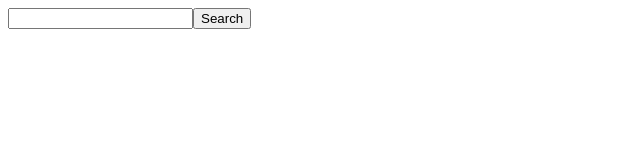
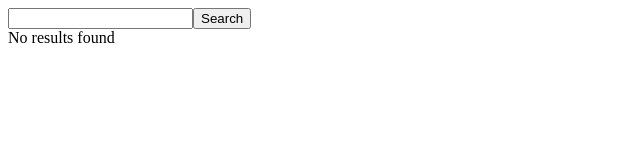
Before and after one commit to smarthjaswal/Movies-Search-Project---React-Basic-CSS-styling-Children-prop-Concept-of-Compo---mn9zvvpa3scd, a React app: page / in a window 1280 px wide. Shown: the top 160 px of the page, without its empty margins (0-640 px from the left). Built offline with nearby package versions, Linux system fonts and the light colour scheme.

Commit message:
Update App.js

```diff
--- a/src/components/App.js
+++ b/src/components/App.js
@@ -1,20 +1,22 @@
 import React, { useState } from "react";
 import "../styles/App.css";
-import { movies } from "../src/utils/movieList";
+import { movies } from "../utils/movieList";
 
 const App = () => {
   const [inputValue, setInputValue] = useState("");
-    const [results, setResult] = useState(null);
+  const [results, setResults] = useState([]);
+
   function handleClick(e) {
-        const a = inputValue.toLowerCase();
-         for(var i=0;i<movies.length;i++){
-          if(movies[i].title.toUpperCase()===a){
-          setResult(movies[i].title);
+    e.preventDefault();
+    const searchValue = inputValue.toLowerCase();
+    const filteredMovies = movies.filter((movie) =>
+      movie.title.toLowerCase().includes(searchValue)
+    );
+    setResults(filteredMovies.map((movie) => movie.title));
   }
-         }
-    }
+
   function handleChange(e) {
-        setInputValue(e.target.value)
+    setInputValue(e.target.value);
   }
 
   return (
@@ -31,10 +33,11 @@ const App = () => {
         </button>
       </form>
       <div id="result">
-                {results &&
-                    results.map((movie) => (
-                        <div className="movie">{movie}</div>
-                    ))}
+        {results.length > 0 ? (
+          results.map((movie) => <div className="movie">{movie}</div>)
+        ) : (
+          <div>No results found</div>
+        )}
       </div>
     </div>
   );
```
Lines whose indentation alone changed are shown as unchanged.
